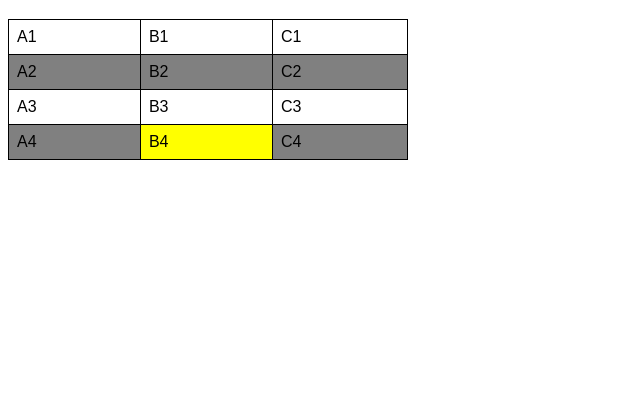
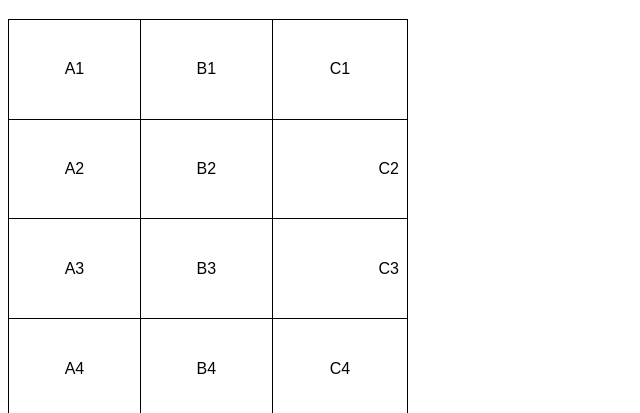
Before and after one commit to DFerreir4/html-css, a plain HTML site: page Modulo 3/ex023/tabela001.html in a window 1280 px wide. Shown: the part 61-474 px from the top of the page, without its empty margins (0-640 px from the left). Drawn offline with Linux system fonts and the light colour scheme.

Commit message:
Alinhamento de tabelas

```diff
--- a/Modulo 3/ex023/tabela001.html
+++ b/Modulo 3/ex023/tabela001.html
@@ -12,21 +12,22 @@
 
         table{
             width: 400px;
+            height: 400px;
             border-collapse: collapse;
-        }
-
-        tr.linha{
-            background-color: gray;
         }
 
         td{
             border: 1px solid black;
             padding: 8px;
+            text-align: center;
+            vertical-align: middle;
         }
 
-        td.dado{
-            background-color: yellow ;
+        .numero{
+            text-align: right;
         }
+
+
     </style>
 </head>
 <body>
@@ -37,19 +38,19 @@
             <td>B1</td>
             <td>C1</td>
         </tr>
-        <tr class="linha">
+        <tr>
             <td>A2</td>
             <td>B2</td>
-            <td>C2</td>
+            <td class="numero">C2</td>
         </tr>
         <tr>
             <td>A3</td>
             <td>B3</td>
-            <td>C3</td>
+            <td class="numero">C3</td>
         </tr>
-        <tr class="linha">
+        <tr>
             <td>A4</td>
-            <td class="dado">B4</td>
+            <td>B4</td>
             <td>C4</td>
         </tr>
 
```
